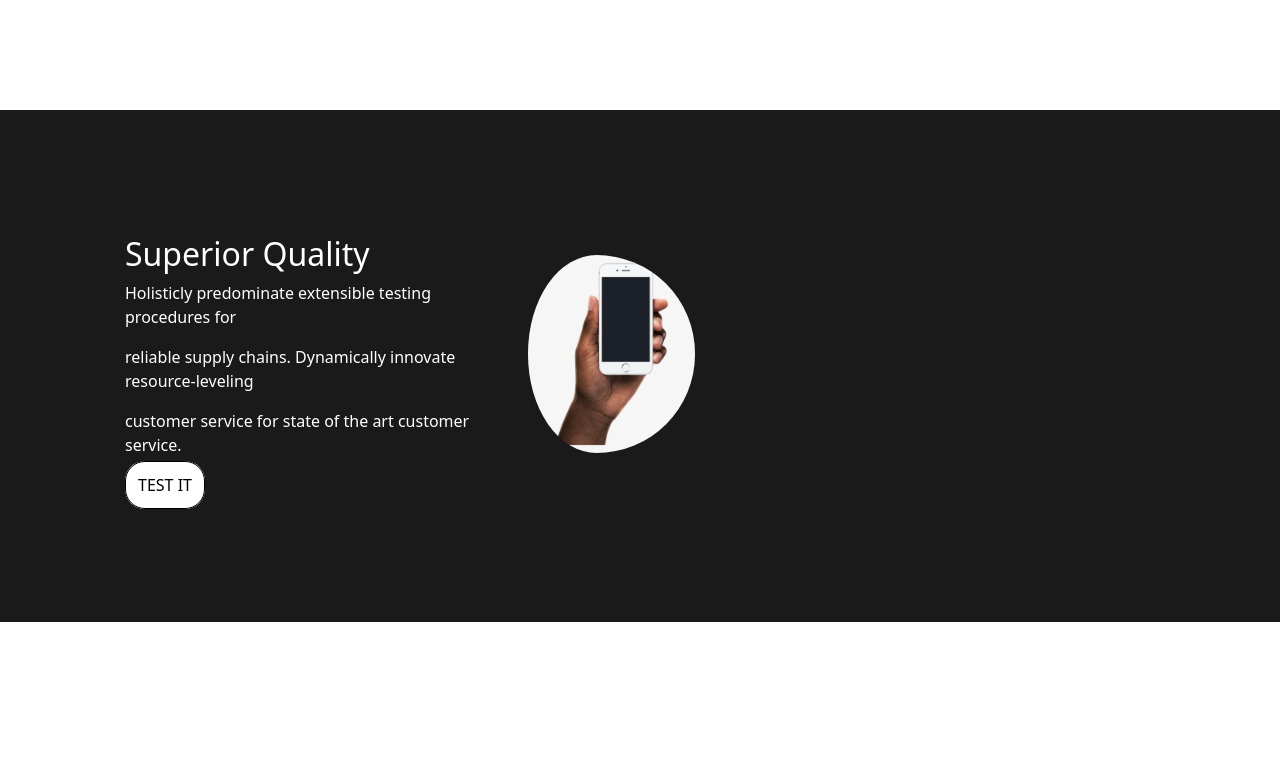
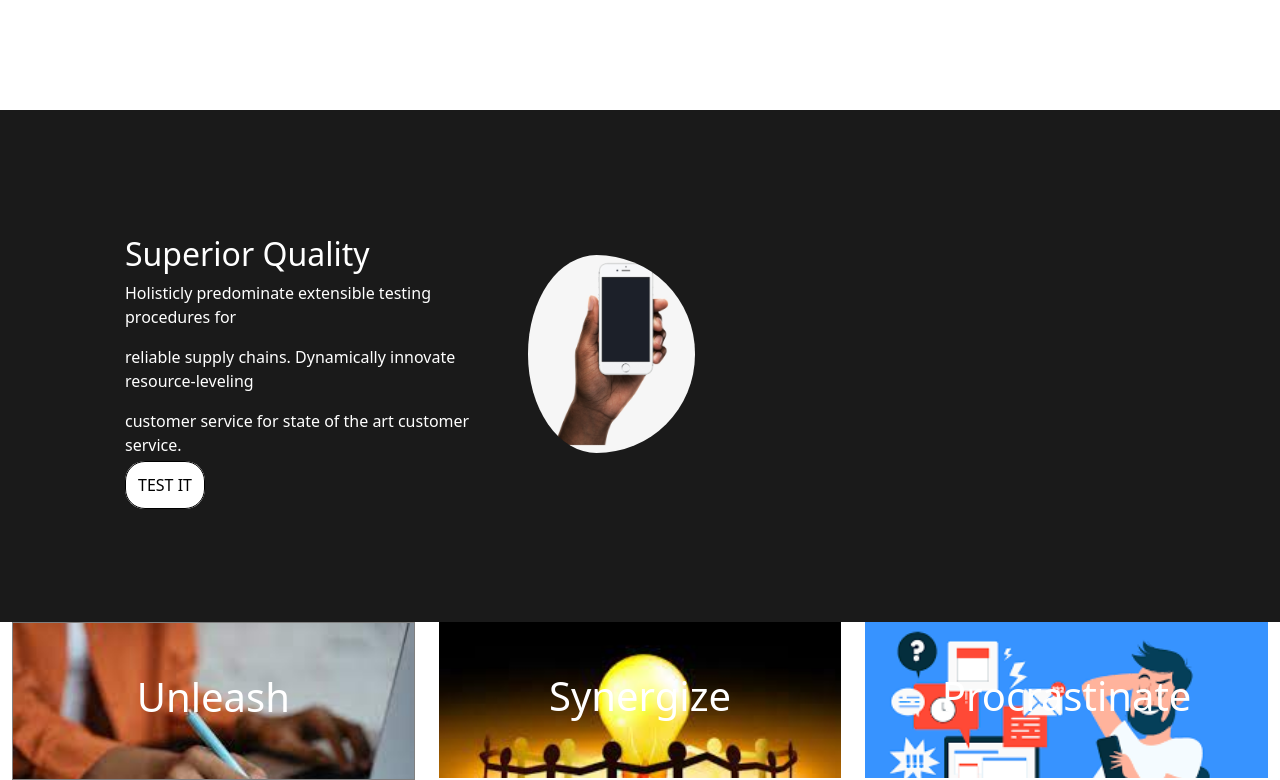
Before and after one commit to fahadg206/project2git, a plain HTML site: page index.html in a window 1280 px wide. Shown: the part 1625-2405 px from the top of the page. Before the commit the page ends 2247 px from the top, so only its background shows below. Drawn offline with nearby package versions, Linux system fonts and the light colour scheme.

Commit message:
added background images and attempted to add hover

```diff
--- a/index.html
+++ b/index.html
@@ -12,6 +12,9 @@
     <title>Project 2 Git</title>
   </head>
   <body>
+
+
+  <!-- NAVBAR -->
 
     <div class="overlay">
       <nav class="navbar navbar-expand-lg navbar-light bg-light">
@@ -46,6 +49,7 @@
       </div>
       </nav>
 
+    <!-- FIRST COLUMN -->
 
       <div class="container-fluid">
         <div class="row">
@@ -63,6 +67,8 @@
 
     </div>
 
+    <!-- 2ND COLUMN -->
+
    <div class="container-fluid">
       <div class="row">
         <div class="col-sm-12 second">
@@ -79,6 +85,8 @@
       </div>
 
     </div>
+
+    <!-- THIRD COLUMN -->
 
       <div class="container-fluid">
         <div class="row">
@@ -98,6 +106,7 @@
       </div>
 
 
+      <!-- FOURTH COLUMN -->
 
       <div class="container-fluid">
         <div class="row">
@@ -116,6 +125,41 @@
         </div>
       </div>
 
+      <!-- FIFTH COLUMN -->
+
+      <div class="container-fluid">
+        <div class="row">
+          <div class="col-sm-4">
+            <a href="#" class="fifthtag">
+              <div class="fifth unleash">
+                <h1>Unleash</h1>
+              </div>
+            </a>
+          </div>
+
+         <div class="col-sm-4">
+            <a href="#" class="fifthtag">
+              <div class="fifth synergize">
+                <h1>Synergize</h1>
+              </div>
+            </a>
+          </div>
+
+         <div class="col-sm-4">
+            <a href="#" class="fifthtag">
+              <div class="fifth procrastinate">
+                <h1>Procrastinate</h1>
+              </div>
+            </a>
+          </div>
+
+        </div>
+
+      </div>
+
+
+
+
     <script src="https://cdn.jsdelivr.net/npm/@popperjs/core@2.10.2/dist/umd/popper.min.js" integrity="sha384-7+zCNj/IqJ95wo16oMtfsKbZ9ccEh31eOz1HGyDuCQ6wgnyJNSYdrPa03rtR1zdB" crossorigin="anonymous"></script>
     <script src="https://cdn.jsdelivr.net/npm/bootstrap@5.1.3/dist/js/bootstrap.min.js" integrity="sha384-QJHtvGhmr9XOIpI6YVutG+2QOK9T+ZnN4kzFN1RtK3zEFEIsxhlmWl5/YESvpZ13" crossorigin="anonymous"></script>
 
--- a/style.css
+++ b/style.css
@@ -1,6 +1,7 @@
 .first {
 	text-align: center;
 	padding: 300px;
+
 }
 
 .first-heading {
@@ -126,3 +127,47 @@
 .fourth img {
 	padding-left: 50px;
 }
+
+.fifth  {
+	text-align: center;
+}
+
+.fifth h1 {
+	color: white;
+	text-decoration: none;
+}
+
+
+
+.fifthtag {
+	font-size: 40px;
+	text-decoration: none;
+	color: white;
+
+}
+
+.unleash {
+	background-image: url("write.jpg");
+	padding: 50px;
+	background-repeat: no-repeat;
+	background-size: 100%;
+	border: 1px solid grey;
+}
+
+.synergize {
+	background-image: url("synergize.jpg");
+	padding: 50px;
+	background-repeat: no-repeat;
+	background-size: 100%;
+}
+
+.procrastinate {
+	background-image: url("procrastinate.png");
+	padding: 50px;
+	background-repeat: no-repeat;
+	background-size: 100%;
+}
+
+.fifthtag:hover {
+
+}
```
Also changed, not shown: procrastinate.png (added), synergize.jpg (added), write.jpg (added).
